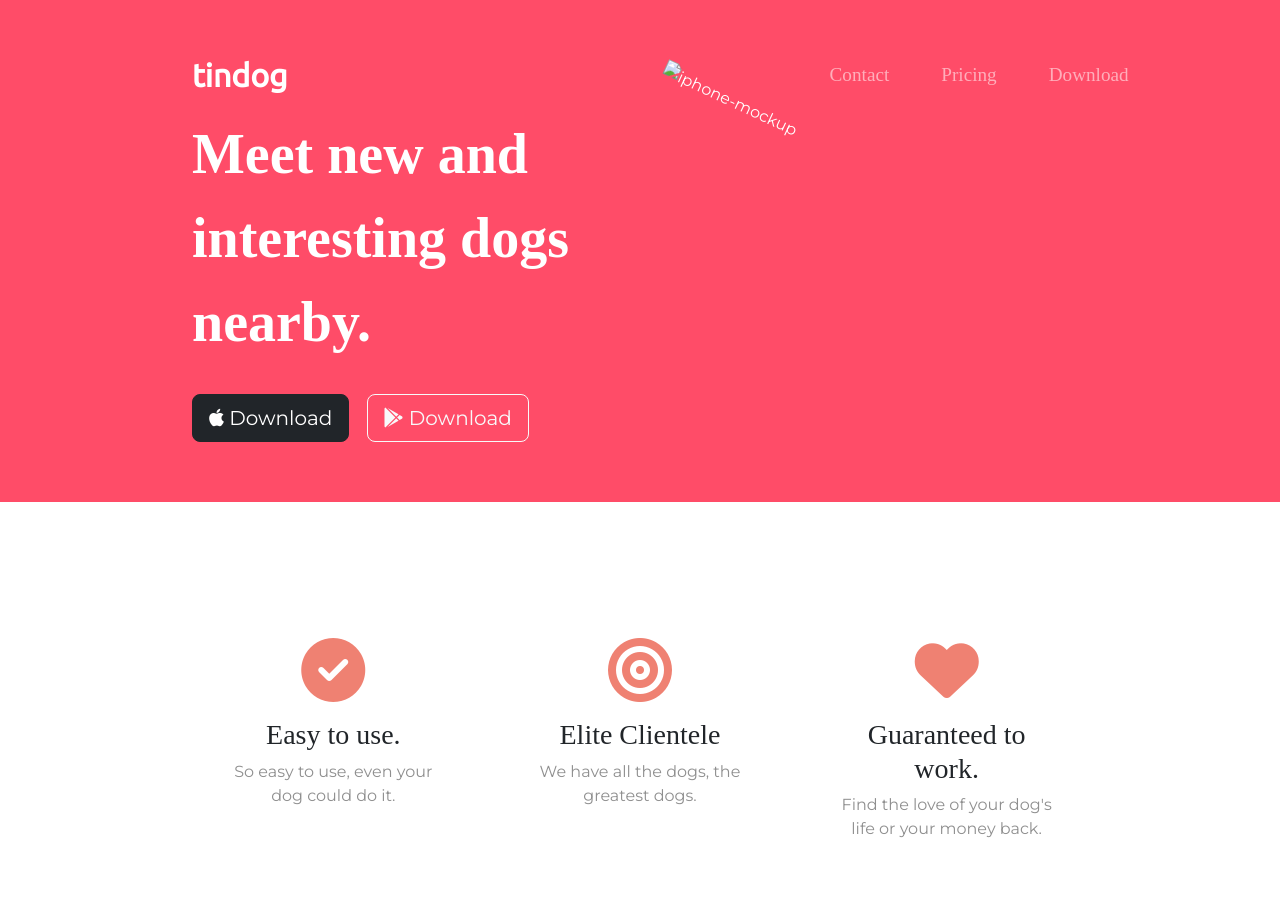
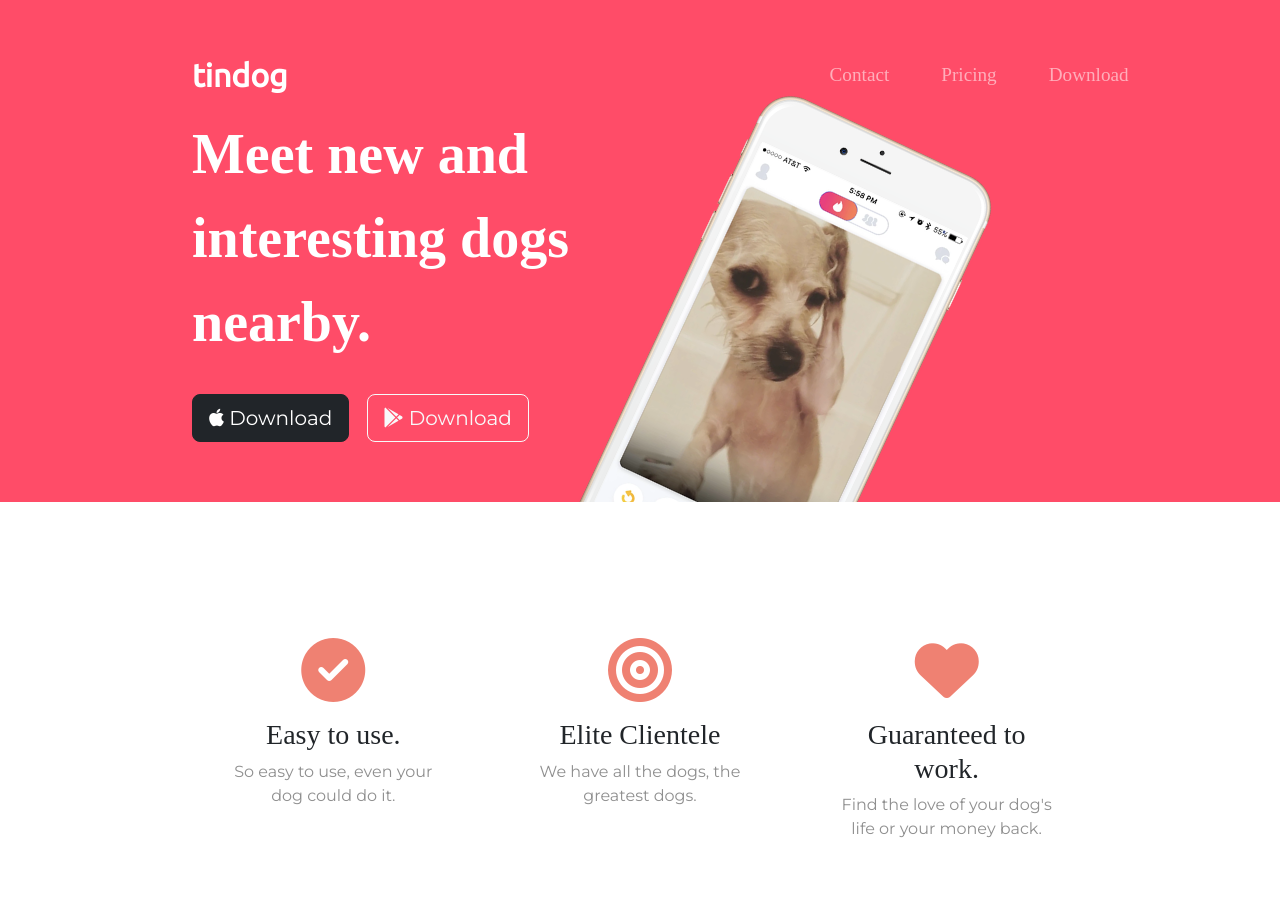
Before and after one commit to richa1604/TINDOG.github.io, a plain HTML site: page index.html in a window 1280 px wide. Shown: the top 906 px of the page. Drawn offline with nearby package versions, Linux system fonts and the light colour scheme; files whose address does not match are found by name.

Commit message:
Update index.html

```diff
--- a/index.html
+++ b/index.html
@@ -53,7 +53,7 @@
         <button type="button" class="btn  btn-lg btn-outline-light download-button"><i class="fa-brands fa-google-play"></i> Download</button>
       </div>
     <div class="col-lg-6">
-      <img class="title-img" src="images/iphone6.png" alt="iphone-mockup">
+      <img class="title-img" src="https://github.com/richa1604/TINDOG.github.io/blob/main/iphone6.png" alt="iphone-mockup">
     </div>
 </div>
 </div>
```
